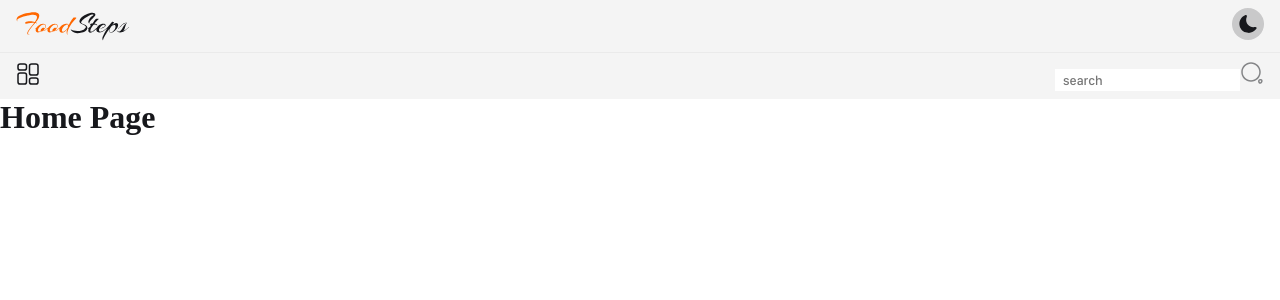
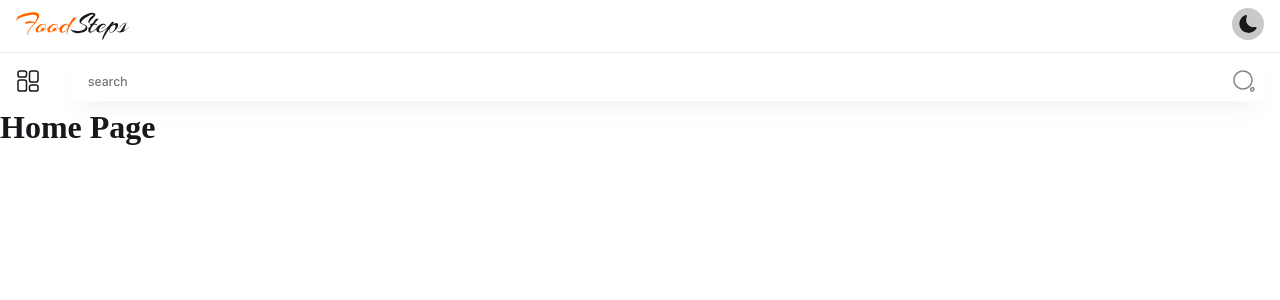
Before and after one commit to LazyCoder4542/FoodSteps-old, a React (Create React App) app in the folder frontend/react-app/: page / in a window 1280 px wide. Shown: the top 300 px of the page. Built offline with nearby package versions, Linux system fonts and the light colour scheme; a web font is replaced by a local one.

Commit message:
last commit

```diff
--- a/frontend/react-app/src/App.css
+++ b/frontend/react-app/src/App.css
@@ -91,6 +91,7 @@ input {
   font-family: inherit;
   caret-color: var(--clr-black-20);
   padding: .2rem .5rem;
+  background-color: transparent;
 }
 
 a {
@@ -102,6 +103,8 @@ a {
   top: 0px;
   width: 100%;
   z-index: 2;
+  background-color: var(--clr-black-5-50);
+  backdrop-filter: blur(12px);
 }
 
 h1,
@@ -125,6 +128,9 @@ h6 {
 #site-header {
   --padding: .5rem var(--page-padding);
   width: 100%;
+  filter: blur(0px);
+  transition-property: background-color, filter;
+  transition-duration: 500ms;
 }
 
 #site-header>.wrapper1,
@@ -133,8 +139,6 @@ h6 {
   display: flex;
   justify-content: space-between;
   align-items: center;
-  background-color: var(--clr-black-5-50);
-  backdrop-filter: blur(12px);
 }
 
 #site-header>.wrapper1 {
@@ -153,6 +157,7 @@ h6 {
 
 #site-header>.wrapper2 {
   position: relative;
+  column-gap: 2rem;
 }
 
 #site-header>.wrapper2>.menu>.header-nav {
@@ -180,6 +185,24 @@ h6 {
   width: 200px;
   opacity: 1;
   transform: none;
+}
+
+#site-header>.wrapper2>.search {
+  width: 100%;
+}
+
+#site-header>.wrapper2>.search>.search-box {
+  display: flex;
+  justify-content: space-between;
+  column-gap: .5rem;
+  align-items: center;
+  padding: .5rem .5rem;
+  border-radius: .5rem;
+  box-shadow: 0px 12px 24px -10px #b3b6ba44;
+}
+
+#site-header>.wrapper2>.search>.search-box>span:nth-child(1) {
+  width: 100%;
 }
 
 
@@ -233,3 +256,9 @@ h6 {
 .dropdown-primary>ul>li+li {
   border-top: 1px solid var(--clr-black-20)
 }
+
+/* use this class to align svg to the center their wrapper horizontally and vertically */
+.svg-wrapper {
+  display: flex;
+  place-items: center;
+}
--- a/frontend/react-app/src/App.js
+++ b/frontend/react-app/src/App.js
@@ -88,7 +88,7 @@ export default App;
 function headerScroll() {
   window.onscroll = function () { myFunction() };
 
-  var header = document.getElementById("site-header").querySelector('.wrapper2');
+  var header = document.getElementById("site-header");
   var body = document.querySelector(".container");
   var sticky = header.offsetTop;
   console.log(sticky);
--- a/frontend/react-app/src/components/Header.jsx
+++ b/frontend/react-app/src/components/Header.jsx
@@ -17,7 +17,7 @@ class Header extends Component {
         <div className="wrapper2">
           <div className="menu">
             <div
-              className="hamburger"
+              className="hamburger svg-wrapper"
               onClick={() => {
                 let elem = document
                   .querySelector("#site-header")
@@ -116,7 +116,7 @@ class Search extends Component {
               placeholder="search"
             />
           </span>
-          <span>
+          <span className="svg-wrapper">
             <svg
               width="24"
               height="24"
```
